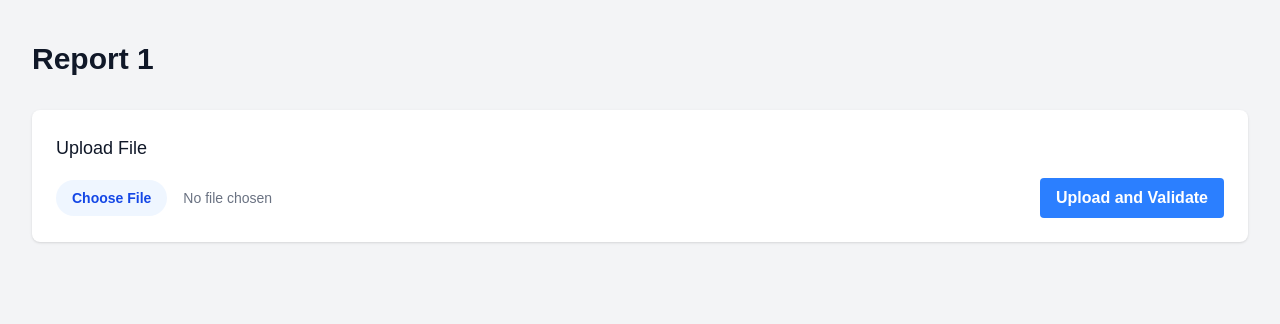
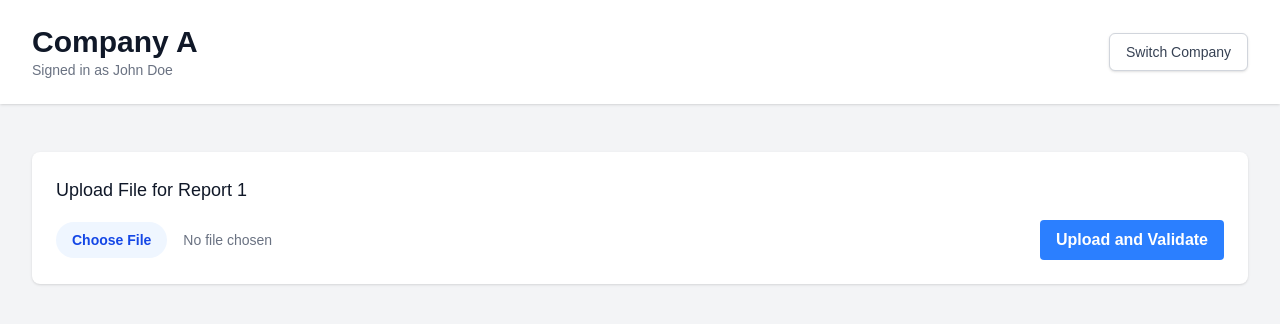
Before and after one commit to rogermarkussen/diva, a Next.js app: page /reports/1 in a window 1280 px wide. Shown: the top 324 px of the page. Built offline with nearby package versions, Linux system fonts and the light colour scheme.

Commit message:
feat: Add Header component
This commit introduces a new Header component that displays the company name, the logged-in user, and a company switcher.

The Header has been added to the dashboard and report pages to provide a consistent user experience.

```diff
--- a/src/app/dashboard/page.tsx
+++ b/src/app/dashboard/page.tsx
@@ -1,17 +1,24 @@
 import { ContactList } from '@/components/ContactList';
 import { ReportList } from '@/components/ReportList';
+import { Header } from '@/components/Header';
+
+const user = {
+  name: 'John Doe',
+  companies: [
+    { id: 1, name: 'Company A' },
+    { id: 2, name: 'Company B' },
+  ],
+  currentCompany: { id: 1, name: 'Company A' },
+};
 
 export default function DashboardPage() {
   return (
     <div className="min-h-screen bg-gray-100">
-      <div className="py-10">
-        <header>
-          <div className="max-w-7xl mx-auto px-4 sm:px-6 lg:px-8">
-            <h1 className="text-3xl font-bold leading-tight text-gray-900">
-              Dashboard
-            </h1>
-          </div>
-        </header>
+      <Header
+        companyName={user.currentCompany.name}
+        userName={user.name}
+        userCompanies={user.companies}
+      />
       <main>
         <div className="max-w-7xl mx-auto sm:px-6 lg:px-8">
           <div className="px-4 py-8 sm:px-0">
@@ -23,6 +30,5 @@ export default function DashboardPage() {
         </div>
       </main>
     </div>
-    </div>
   );
 }
--- a/src/app/reports/[reportId]/page.tsx
+++ b/src/app/reports/[reportId]/page.tsx
@@ -2,6 +2,16 @@
 
 import { useState, use } from 'react';
 import { Button } from '@/components/Button';
+import { Header } from '@/components/Header';
+
+const user = {
+  name: 'John Doe',
+  companies: [
+    { id: 1, name: 'Company A' },
+    { id: 2, name: 'Company B' },
+  ],
+  currentCompany: { id: 1, name: 'Company A' },
+};
 
 export default function ReportPage({ params }: { params: { reportId: string } }) {
   const { reportId } = use(Promise.resolve(params));
@@ -44,21 +54,18 @@ export default function ReportPage({ params }: { params: { reportId: string } })
 
   return (
     <div className="min-h-screen bg-gray-100">
-      <div className="py-10">
-        <header>
-          <div className="max-w-7xl mx-auto px-4 sm:px-6 lg:px-8">
-            <h1 className="text-3xl font-bold leading-tight text-gray-900">
-              Report {reportId}
-            </h1>
-          </div>
-        </header>
+      <Header
+        companyName={user.currentCompany.name}
+        userName={user.name}
+        userCompanies={user.companies}
+      />
       <main>
-          <div className="max-w-7xl mx-auto sm:px-6 lg:px-8">
-            <div className="px-4 py-8 sm:px-0">
+        <div className="max-w-7xl mx-auto py-6 sm:px-6 lg:px-8">
+          <div className="px-4 py-6 sm:px-0">
             <div className="bg-white shadow sm:rounded-lg">
               <div className="px-4 py-5 sm:p-6">
                 <h2 className="text-lg font-medium text-gray-900">
-                    Upload File
+                  Upload File for Report {reportId}
                 </h2>
                 <div className="mt-4 flex items-center space-x-4">
                   <input
@@ -98,6 +105,5 @@ export default function ReportPage({ params }: { params: { reportId: string } })
         </div>
       </main>
     </div>
-    </div>
   );
 }
--- /dev/null
+++ b/src/components/Header.tsx
@@ -0,0 +1,67 @@
+'use client';
+
+import { useState } from 'react';
+import { useRouter } from 'next/navigation';
+
+interface HeaderProps {
+  companyName: string;
+  userName: string;
+  userCompanies: { id: number; name: string }[];
+}
+
+export function Header({
+  companyName,
+  userName,
+  userCompanies,
+}: HeaderProps) {
+  const router = useRouter();
+  const [showSwitcher, setShowSwitcher] = useState(false);
+
+  const handleSwitchCompany = (companyId: number) => {
+    // In a real app, you would switch the company in the user's session
+    // and then reload the page or redirect to the dashboard.
+    console.log(`Switched to company: ${companyId}`);
+    setShowSwitcher(false);
+    router.push('/dashboard');
+  };
+
+  return (
+    <header className="bg-white shadow">
+      <div className="max-w-7xl mx-auto py-6 px-4 sm:px-6 lg:px-8 flex justify-between items-center">
+        <div>
+          <h1 className="text-3xl font-bold text-gray-900">{companyName}</h1>
+          <p className="text-sm text-gray-500">Signed in as {userName}</p>
+        </div>
+        {userCompanies.length > 1 && (
+          <div className="relative">
+            <button
+              onClick={() => setShowSwitcher(!showSwitcher)}
+              className="inline-flex justify-center w-full rounded-md border border-gray-300 shadow-sm px-4 py-2 bg-white text-sm font-medium text-gray-700 hover:bg-gray-50 focus:outline-none focus:ring-2 focus:ring-offset-2 focus:ring-offset-gray-100 focus:ring-blue-500"
+            >
+              Switch Company
+            </button>
+            {showSwitcher && (
+              <div className="origin-top-right absolute right-0 mt-2 w-56 rounded-md shadow-lg bg-white ring-1 ring-black ring-opacity-5">
+                <div className="py-1">
+                  {userCompanies.map((company) => (
+                    <a
+                      key={company.id}
+                      href="#"
+                      onClick={(e) => {
+                        e.preventDefault();
+                        handleSwitchCompany(company.id);
+                      }}
+                      className="block px-4 py-2 text-sm text-gray-700 hover:bg-gray-100"
+                    >
+                      {company.name}
+                    </a>
+                  ))}
+                </div>
+              </div>
+            )}
+          </div>
+        )}
+      </div>
+    </header>
+  );
+}
```
Lines whose indentation alone changed are shown as unchanged.
